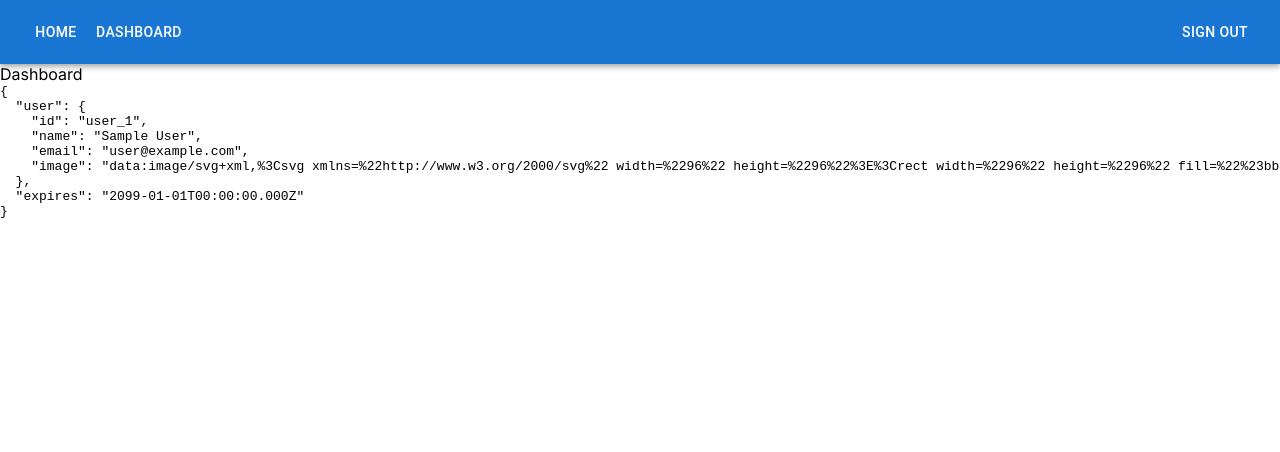
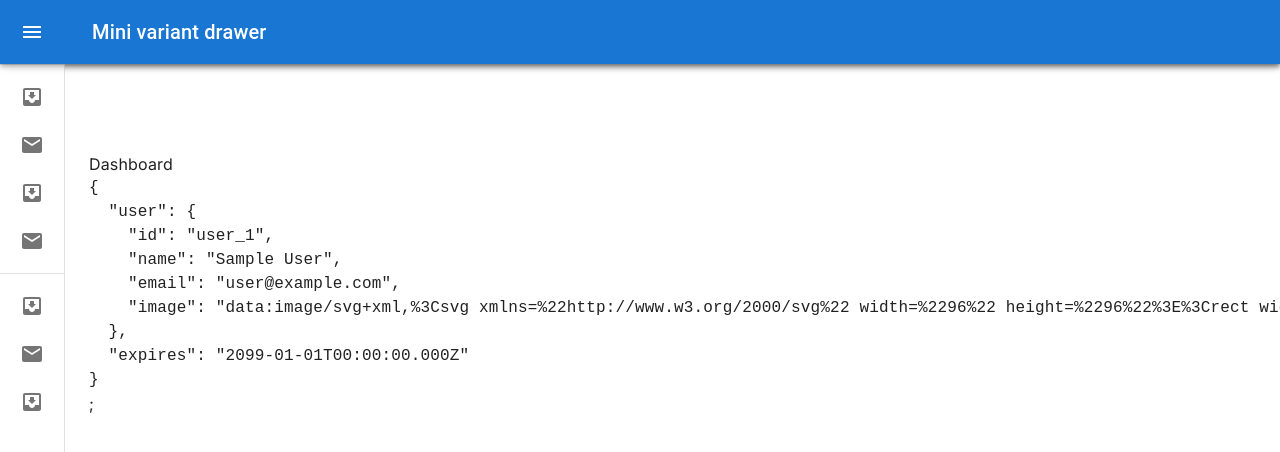
Before and after one commit to HanRah/nextauth-formic, a Next.js app: page /dashboard in a window 1280 px wide. Shown: the top 452 px of the page. Built offline with nearby package versions, Linux system fonts and the light colour scheme; no server answers; sample sign-in values are in the browser's storage.

Commit message:
add mui sidebar

```diff
--- a/src/app/dashboard/layout.tsx
+++ b/src/app/dashboard/layout.tsx
@@ -1,7 +1,198 @@
-import React from "react";
+'use client'
+
+import * as React from 'react';
+import { styled, useTheme, Theme, CSSObject } from '@mui/material/styles';
+import Box from '@mui/material/Box';
+import MuiDrawer from '@mui/material/Drawer';
+import MuiAppBar, { AppBarProps as MuiAppBarProps } from '@mui/material/AppBar';
+import Toolbar from '@mui/material/Toolbar';
+import List from '@mui/material/List';
+import CssBaseline from '@mui/material/CssBaseline';
+import Typography from '@mui/material/Typography';
+import Divider from '@mui/material/Divider';
+import IconButton from '@mui/material/IconButton';
+import MenuIcon from '@mui/icons-material/Menu';
+import ChevronLeftIcon from '@mui/icons-material/ChevronLeft';
+import ChevronRightIcon from '@mui/icons-material/ChevronRight';
+import ListItem from '@mui/material/ListItem';
+import ListItemButton from '@mui/material/ListItemButton';
+import ListItemIcon from '@mui/material/ListItemIcon';
+import ListItemText from '@mui/material/ListItemText';
+import InboxIcon from '@mui/icons-material/MoveToInbox';
+import MailIcon from '@mui/icons-material/Mail';
+
+const drawerWidth = 240;
+
+const openedMixin = (theme: Theme): CSSObject => ({
+  width: drawerWidth,
+  transition: theme.transitions.create('width', {
+    easing: theme.transitions.easing.sharp,
+    duration: theme.transitions.duration.enteringScreen,
+  }),
+  overflowX: 'hidden',
+});
+
+const closedMixin = (theme: Theme): CSSObject => ({
+  transition: theme.transitions.create('width', {
+    easing: theme.transitions.easing.sharp,
+    duration: theme.transitions.duration.leavingScreen,
+  }),
+  overflowX: 'hidden',
+  width: `calc(${theme.spacing(7)} + 1px)`,
+  [theme.breakpoints.up('sm')]: {
+    width: `calc(${theme.spacing(8)} + 1px)`,
+  },
+});
+
+const DrawerHeader = styled('div')(({ theme }) => ({
+  display: 'flex',
+  alignItems: 'center',
+  justifyContent: 'flex-end',
+  padding: theme.spacing(0, 1),
+  // necessary for content to be below app bar
+  ...theme.mixins.toolbar,
+}));
+
+interface AppBarProps extends MuiAppBarProps {
+  open?: boolean;
+}
+
+const AppBar = styled(MuiAppBar, {
+  shouldForwardProp: (prop) => prop !== 'open',
+})<AppBarProps>(({ theme, open }) => ({
+  zIndex: theme.zIndex.drawer + 1,
+  transition: theme.transitions.create(['width', 'margin'], {
+    easing: theme.transitions.easing.sharp,
+    duration: theme.transitions.duration.leavingScreen,
+  }),
+  ...(open && {
+    marginLeft: drawerWidth,
+    width: `calc(100% - ${drawerWidth}px)`,
+    transition: theme.transitions.create(['width', 'margin'], {
+      easing: theme.transitions.easing.sharp,
+      duration: theme.transitions.duration.enteringScreen,
+    }),
+  }),
+}));
+
+const Drawer = styled(MuiDrawer, { shouldForwardProp: (prop) => prop !== 'open' })(
+  ({ theme, open }) => ({
+    width: drawerWidth,
+    flexShrink: 0,
+    whiteSpace: 'nowrap',
+    boxSizing: 'border-box',
+    ...(open && {
+      ...openedMixin(theme),
+      '& .MuiDrawer-paper': openedMixin(theme),
+    }),
+    ...(!open && {
+      ...closedMixin(theme),
+      '& .MuiDrawer-paper': closedMixin(theme),
+    }),
+  }),
+);
+
+
+
 
 const layout = ({ children }: { children: React.ReactNode }) => {
-  return <div> {children}</div>;
+  const theme = useTheme();
+  const [open, setOpen] = React.useState(false);
+
+  const handleDrawerOpen = () => {
+    setOpen(true);
+  };
+
+  const handleDrawerClose = () => {
+    setOpen(false);
+  };
+
+  return (
+    <Box sx={{ display: 'flex' }}>
+      <CssBaseline />
+      <AppBar position="fixed" open={open}>
+        <Toolbar>
+          <IconButton
+            color="inherit"
+            aria-label="open drawer"
+            onClick={handleDrawerOpen}
+            edge="start"
+            sx={{
+              marginRight: 5,
+              ...(open && { display: 'none' }),
+            }}
+          >
+            <MenuIcon />
+          </IconButton>
+          <Typography variant="h6" noWrap component="div">
+            Mini variant drawer
+          </Typography>
+        </Toolbar>
+      </AppBar>
+      <Drawer variant="permanent" open={open}>
+        <DrawerHeader>
+          <IconButton onClick={handleDrawerClose}>
+            {theme.direction === 'rtl' ? <ChevronRightIcon /> : <ChevronLeftIcon />}
+          </IconButton>
+        </DrawerHeader>
+        <Divider />
+        <List>
+          {['Inbox', 'Starred', 'Send email', 'Drafts'].map((text, index) => (
+            <ListItem key={text} disablePadding sx={{ display: 'block' }}>
+              <ListItemButton
+                sx={{
+                  minHeight: 48,
+                  justifyContent: open ? 'initial' : 'center',
+                  px: 2.5,
+                }}
+              >
+                <ListItemIcon
+                  sx={{
+                    minWidth: 0,
+                    mr: open ? 3 : 'auto',
+                    justifyContent: 'center',
+                  }}
+                >
+                  {index % 2 === 0 ? <InboxIcon /> : <MailIcon />}
+                </ListItemIcon>
+                <ListItemText primary={text} sx={{ opacity: open ? 1 : 0 }} />
+              </ListItemButton>
+            </ListItem>
+          ))}
+        </List>
+        <Divider />
+        <List>
+          {['All mail', 'Trash', 'Spam'].map((text, index) => (
+            <ListItem key={text} disablePadding sx={{ display: 'block' }}>
+              <ListItemButton
+                sx={{
+                  minHeight: 48,
+                  justifyContent: open ? 'initial' : 'center',
+                  px: 2.5,
+                }}
+              >
+                <ListItemIcon
+                  sx={{
+                    minWidth: 0,
+                    mr: open ? 3 : 'auto',
+                    justifyContent: 'center',
+                  }}
+                >
+                  {index % 2 === 0 ? <InboxIcon /> : <MailIcon />}
+                </ListItemIcon>
+                <ListItemText primary={text} sx={{ opacity: open ? 1 : 0 }} />
+              </ListItemButton>
+            </ListItem>
+          ))}
+        </List>
+      </Drawer>
+      <Box component="main" sx={{ flexGrow: 1, p: 3 }}>
+        <DrawerHeader />
+        <div> {children}</div>;
+      </Box>
+    </Box>
+  );
+
 };
 
 export default layout;
```
Also changed, not shown: package.json (+5 -2 lines), 1 other file (tests, documents, lock files or other folders).
